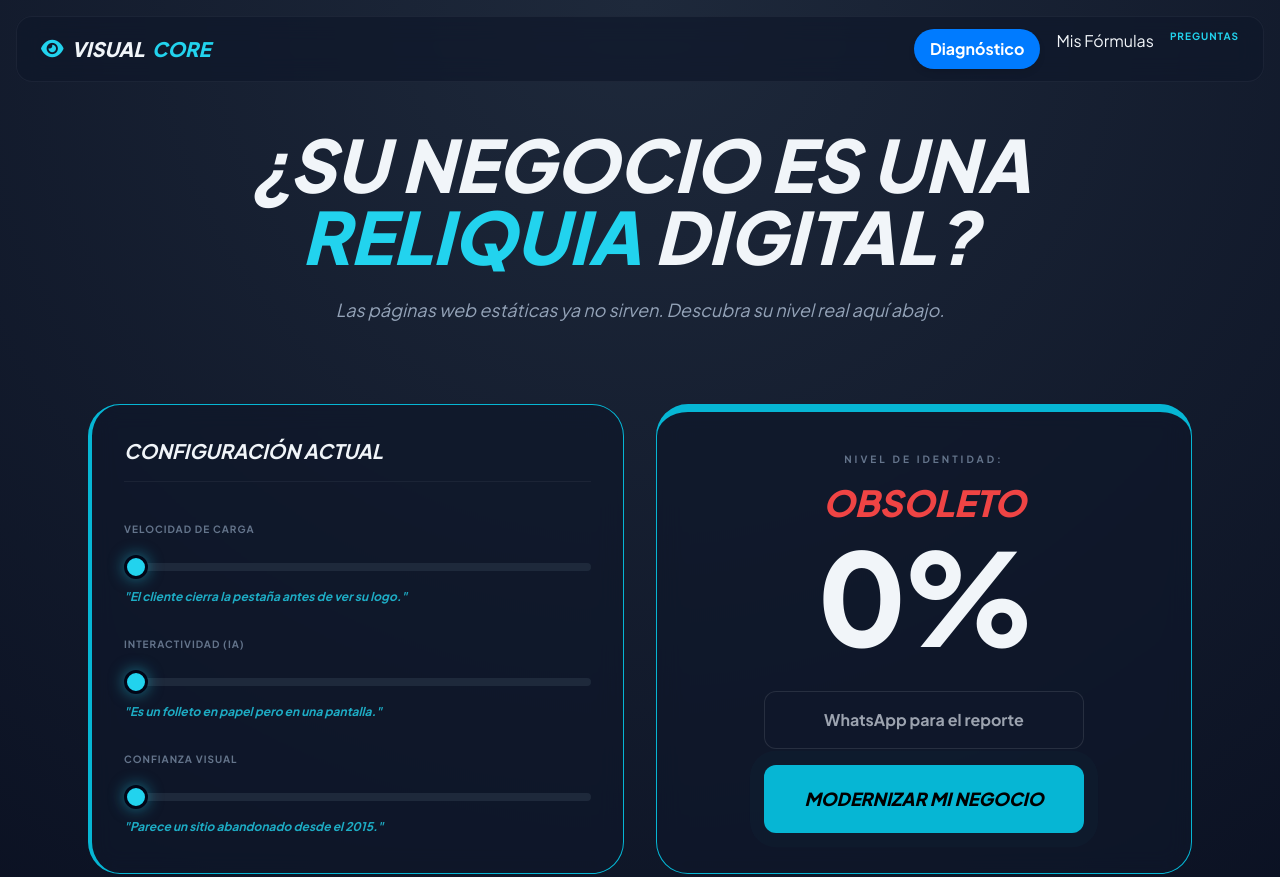
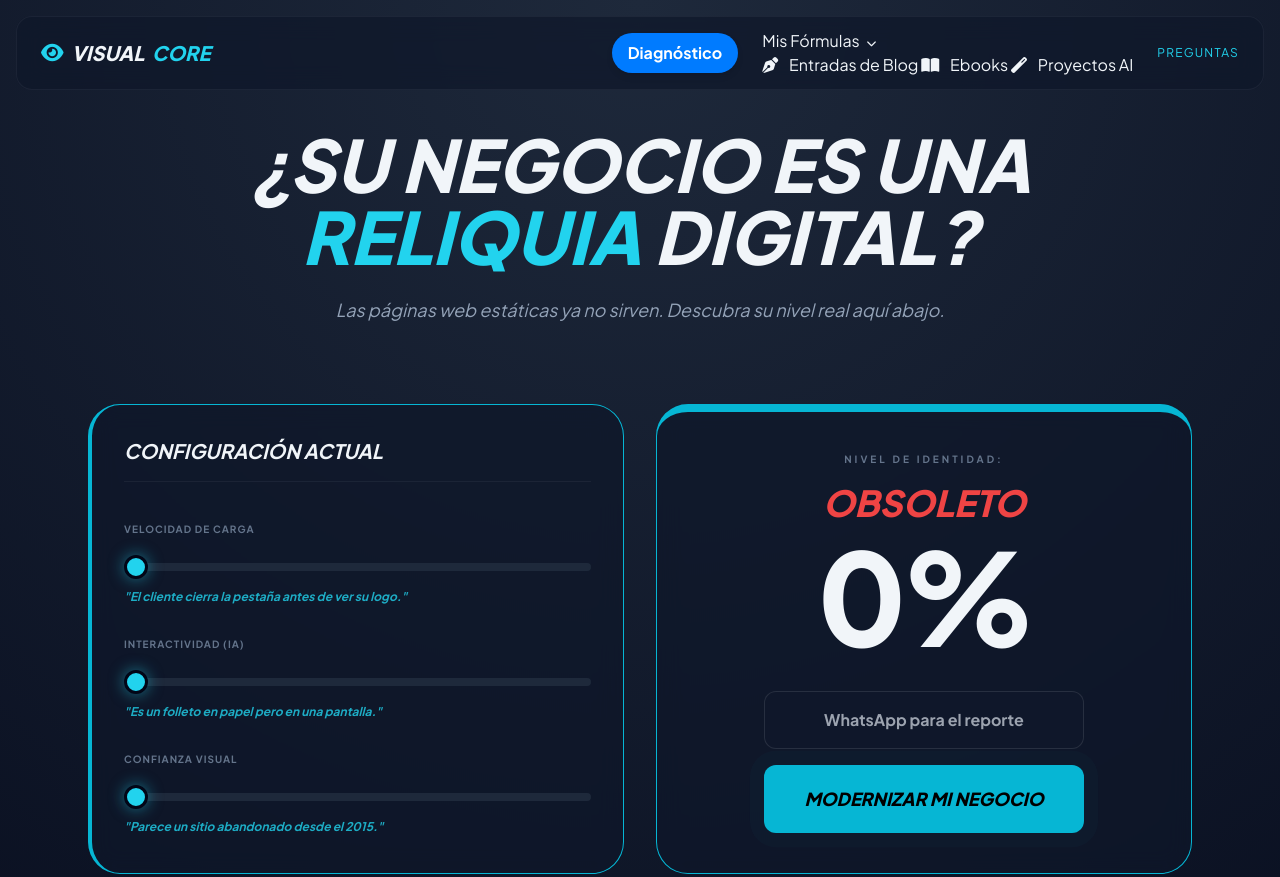
Before and after one commit to gustavoernestorodriguezcruz-sys/visualcore-web, a website: page index.html in a window 1280 px wide. Shown: the top 877 px of the page. Drawn offline with nearby package versions, Linux system fonts and the light colour scheme.

Commit message:
Update index.html

```diff
--- a/index.html
+++ b/index.html
@@ -62,10 +62,21 @@
             <div class="text-xl font-extrabold flex items-center gap-2 italic">
                 <i class="fas fa-eye text-cyan-400"></i> VISUAL<span class="text-cyan-400">CORE</span>
             </div>
-            <div class="flex gap-4">
-                <a href="diagnostico.html" class="nav-link-diagnostico">Diagnóstico</a>
-                <a href="mis-formulas.html" class="nav-link-mi-formula">Mis Fórmulas</a>
-                <a href="#faq" class="text-[10px] font-bold uppercase tracking-widest text-cyan-400">Preguntas</a>
+             <div class="flex items-center gap-6">
+                        <a href="diagnostico.html" class="nav-link-diagnostico">Diagnóstico</a>
+
+                            <div class="dropdown">
+                                <a href="#" class="nav-link-mi-formula">
+                                Mis Fórmulas <i class="fas fa-chevron-down text-[10px] ml-1"></i>
+                                </a>
+                            <div class="dropdown-content">
+                                <a href="entradas-blog.html"><i class="fas fa-pen-nib mr-2"></i> Entradas de Blog</a>
+                                <a href="ebooks.html"><i class="fas fa-book-open mr-2"></i> Ebooks</a>
+                                <a href="#"><i class="fas fa-magic mr-2"></i> Proyectos AI</a>
+                            </div>
+             </div>
+
+                        <a href="#faq" class="text-[12px] font-light uppercase tracking-widest text-cyan-400 hover:text-white transition-all">Preguntas</a>
             </div>
         </div>
     </nav>
```
